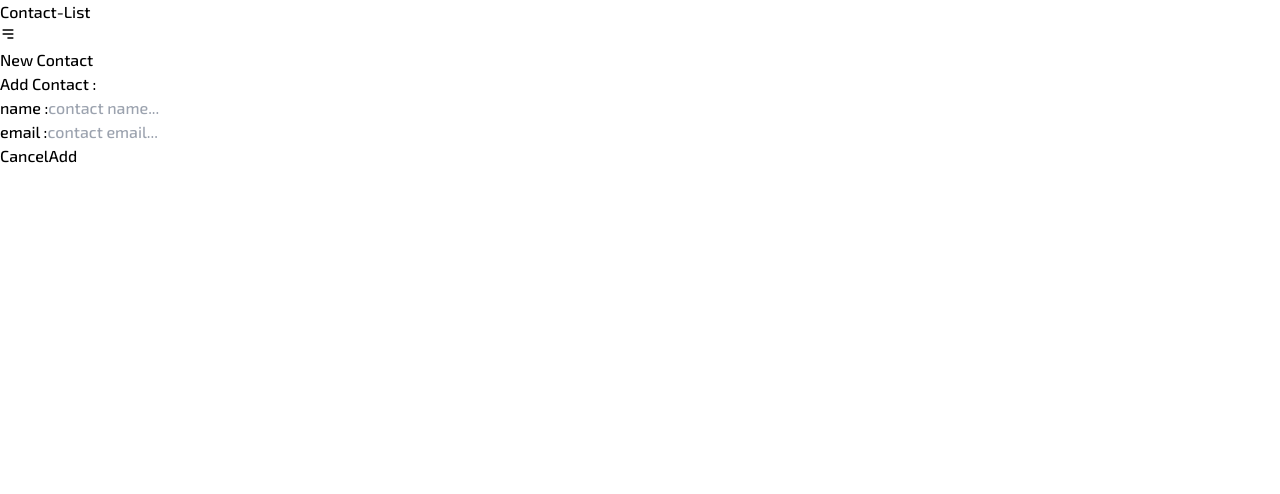
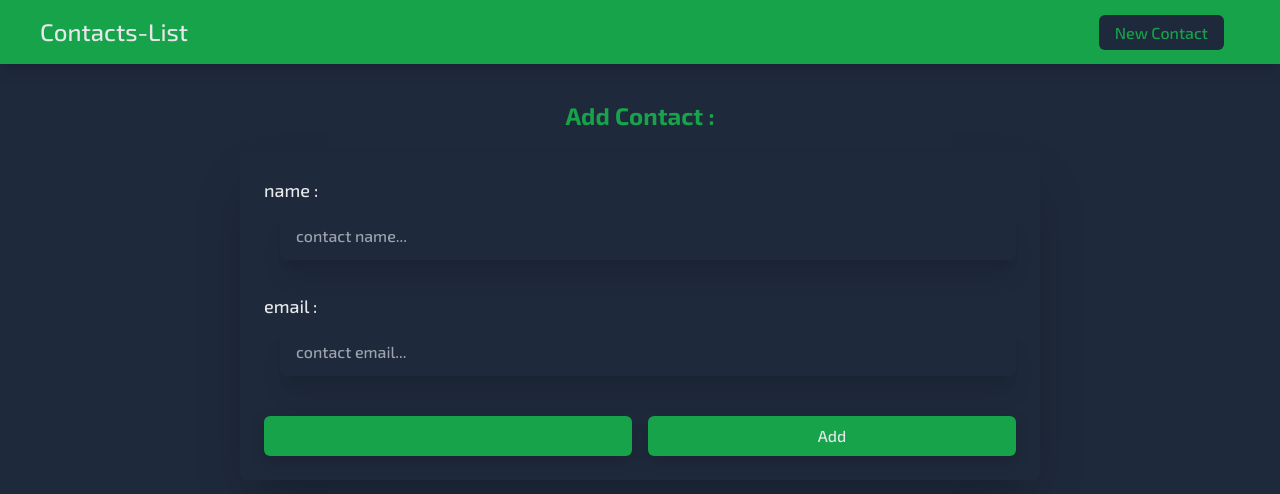
Before and after one commit to mehrabFronto/Contacts-List-App-Project, a React (Create React App) app: page /new-contact in a window 1280 px wide. Shown: the top 494 px of the page. Built offline with nearby package versions, Linux system fonts and the light colour scheme.

Commit message:
all styles have done by tailwindcss

```diff
--- a/src/App.css
+++ b/src/App.css
@@ -1,4 +1,41 @@
 .title{
+    font-weight: bold;
     color: #16a34a;
-    margin: 80px 0 15px 0;
+    margin: 100px 0 20px 0;
 }
+
+.btn,
+.link{
+    cursor: pointer;
+    width: 100%;
+    white-space: nowrap;
+    outline: none;
+    border: none;
+    background-color: #16a34a;
+    color: #e5e7eb;
+    border-radius: 6px;
+    padding: 0.5rem 1rem;
+    font-size: 1rem;
+    font-weight : 500;
+    box-shadow: 0 5px 15px rgba(0,0,0,0.15);
+    transition: all 0.2s ease-in-out;
+}
+
+
+.btn-menu{
+    width: 45px;
+    height: 45px;
+    box-shadow: none;
+    font-size: 1.8rem;
+}
+
+.link{
+    border: 1px solid #e5e7eb;
+    box-shadow: none;
+}
+
+.activeClassName{
+    border: none;
+    color: #16a34a;
+    background-color: #1e293b;
+}
--- a/src/App.js
+++ b/src/App.js
@@ -8,7 +8,7 @@ import { Route, Switch } from "react-router-dom";
 const App = () => {
    return (
       <div className="w-full flex flex-col">
-         <ToastContainer style={{ fontSize: "1.6rem" }} />
+         <ToastContainer style={{ fontSize: "1rem" }} />
          <Layout>
             <Switch>
                {routes.map((route) => (
--- a/src/Layout/Layout.js
+++ b/src/Layout/Layout.js
@@ -2,9 +2,11 @@ import Header from "../components/Header/Header";
 
 const Layout = ({ children }) => {
    return (
-      <div className="layout">
+      <div>
          <Header />
-         {children}
+         <main className="flex flex-col items-center justify-center w-full px-4">
+            {children}
+         </main>
       </div>
    );
 };
--- a/src/components/Contact/Contact.js
+++ b/src/components/Contact/Contact.js
@@ -1,24 +1,20 @@
-import { BiTrash } from "react-icons/bi";
-import { Link } from "react-router-dom";
+import { BsFillPersonFill, BsArrowRightCircle } from "react-icons/bs";
 
-const Contact = ({ contact, onRemove }) => {
+const Contact = ({ contact }) => {
    return (
-      <div>
-         <div>
-            {/* contact detail */}
-            <Link to={`/contacts/${contact.id}`}>
-               <div>
-                  <h3>{contact.name}</h3>
-                  <h3>{contact.email}</h3>
-               </div>
-            </Link>
-            {/* buttons */}
-            <div>
-               <button onClick={() => onRemove(contact.id)}>
-                  <BiTrash />
-               </button>
-            </div>
+      <div className="w-full flex items-center gap-x-4 bg-green-600 rounded-lg p-2 text-slate-800 hover:ring-2 hover:ring-green-600 hover:ring-offset-2 hover:ring-offset-slate-800 transition-all">
+         {/* contact icon */}
+         <span>
+            <BsFillPersonFill className="text-3xl text-gray-200" />
+         </span>
+         {/* contact detail */}
+         <div className="flex flex-col flex-1 w-1/3">
+            <h3 className="font-bold">{contact.name}</h3>
+            <h3 className="truncate">{contact.email}</h3>
          </div>
+         <span>
+            <BsArrowRightCircle className="text-2xl text-gray-200 mr-1" />
+         </span>
       </div>
    );
 };
--- a/src/components/ContactsList/ContactsList.js
+++ b/src/components/ContactsList/ContactsList.js
@@ -1,8 +1,7 @@
 import Contact from "../Contact/Contact";
 import { useState, useEffect } from "react";
 import { getAllContacts } from "../../services/getAllContactsService";
-import { toast } from "react-toastify";
-import { deleteContact } from "../../services/deleteContactService";
+import { Link } from "react-router-dom/cjs/react-router-dom.min";
 
 const ContactsList = () => {
    const [contacts, setContacts] = useState([]);
@@ -19,18 +18,6 @@ const ContactsList = () => {
       getContatcs();
    }, []);
 
-   const removeContactHandler = async (id) => {
-      try {
-         await deleteContact(id);
-
-         const { data } = await getAllContacts();
-
-         setContacts(data);
-
-         toast.success("contact successfully deleted");
-      } catch (err) {}
-   };
-
    // conditional rendering
    const renderContacts = () => {
       // if there is not any contacts => return a message . else return the list of contacts
@@ -42,18 +29,20 @@ const ContactsList = () => {
          );
 
       return contacts.map((c) => (
-         <Contact
-            key={c.id}
-            contact={c}
-            onRemove={removeContactHandler}
-         />
+         <Link
+            to={`/contacts/${c.id}`}
+            key={c.id}>
+            <Contact contact={c} />
+         </Link>
       ));
    };
 
    return (
       <>
-         <h2>Contacts List :</h2>
-         <div>{renderContacts()}</div>
+         <h2 className="title text-xl md:text-2xl">Contacts List :</h2>
+         <div className="w-full md:w-[600px] lg:w-[800px] flex flex-col gap-6 shadow-2xl rounded-md p-4">
+            {renderContacts()}
+         </div>
       </>
    );
 };
--- a/src/components/Header/Header.js
+++ b/src/components/Header/Header.js
@@ -6,29 +6,33 @@ const Header = () => {
    const [isOpen, setIsOpen] = useState(false);
 
    return (
-      <header>
-         <nav>
-            <ul>
+      <header className="w-full h-auto md:h-16 shadow-lg fixed text-gray-200 bg-green-600">
+         <nav className="w-full h-full flex items-center justify-center">
+            <ul className="w-full md:w-[750px] lg:w-[1000px] xl:w-[1200px] 2xl:w-[1400px] h-full flex flex-col md:flex-row items-center justify-center justify-between text-base md:text-lg lg:text-xl md:pl-0 py-2 px-4">
                {/* mobile navbar */}
-               <div>
-                  <h1>
+               <div className="w-full flex items-center justify-between">
+                  <h1 className="text-xl md:text-2xl lg:text-2xl font-cold">
                      <Link
                         style={{ color: "var(--primary-color)" }}
                         to="/"
                         onClick={() => setIsOpen(false)}>
-                        Contact-List
+                        Contacts-List
                      </Link>
                   </h1>
-                  <button onClick={() => setIsOpen(!isOpen)}>
+                  <button
+                     className="md:hidden btn btn-menu "
+                     onClick={() => setIsOpen(!isOpen)}>
                      {isOpen ? <HiOutlineX /> : <HiMenuAlt3 />}
                   </button>
                </div>
                {/* mobile list item */}
                {isOpen && (
-                  <div>
-                     <li>
+                  <div className="md:hidden w-full flex flex-col items-start justify-start mt-8 gap-5">
+                     <li className="w-full flex justify-between items-center">
                         <NavLink
                            to="/new-contact"
+                           className="w-full py-2 flex justify-between items-center text-slate-800"
+                           activeClassName="bg-slate-800 !text-green-600 rounded-md py-2 px-3"
                            onClick={() => setIsOpen(false)}>
                            New Contact
                         </NavLink>
@@ -36,9 +40,14 @@ const Header = () => {
                   </div>
                )}
                {/* desktop navbar */}
-               <div>
+               <div className="hidden md:flex items-flex gap-5">
                   <li>
-                     <NavLink to="/new-contact">New Contact</NavLink>
+                     <NavLink
+                        className="link"
+                        activeClassName="activeClassName"
+                        to="/new-contact">
+                        New Contact
+                     </NavLink>
                   </li>
                </div>
             </ul>
--- a/src/index.css
+++ b/src/index.css
@@ -2,6 +2,9 @@
 
 body{
     font-family: 'Exo 2', sans-serif;
+    margin: 0;
+    padding: 0;
+    background-color: #1e293b;
 }
 
 @tailwind base;
--- a/src/pages/ContactForm/ContactForm.js
+++ b/src/pages/ContactForm/ContactForm.js
@@ -30,47 +30,73 @@ const ContactForm = ({ history }) => {
    };
 
    return (
-      <form onSubmit={submitHandler}>
-         <h2>Add Contact :</h2>
-         <div>
-            <div>
-               <label>name :</label>
+      <>
+         <h2 className="title text-xl md:text-2xl">Add Contact :</h2>
+         <form
+            onSubmit={submitHandler}
+            className="w-full md:w-[600px] lg:w-[800px] shadow-2xl text-gray-200 rounded-lg">
+            <div className="flex flex-col gap-6 md:gap-8 p-4 md:p-6">
+               {/* name section */}
+               <div className="flex flex-col gap-2 text-green-600">
+                  <label
+                     htmlFor="name"
+                     className="text-lg text-gray-200">
+                     name :
+                  </label>
                   {/* contact name input */}
                   <input
+                     className="bg-transparent ml-4 shadow-xl rounded-md py-2 md:py-3 px-3 md:px-4 outline-none focus:ring-1 focus:ring-green-600 focus:ring-offset-1 focus:ring-offset-slate-800 transition-all duration-400"
                      type="text"
                      placeholder="contact name..."
                      onChange={(e) =>
                         setNewContact({ ...newContact, name: e.target.value })
                      }
                      value={newContact.name}
+                     id="name"
                   />
                </div>
-            <div>
-               <label>email :</label>
+               {/* email section */}
+               <div className="flex flex-col gap-2 text-green-600">
+                  <label
+                     htmlFor="email"
+                     className="text-lg text-gray-200">
+                     email :
+                  </label>
 
                   {/* contact email input */}
                   <input
+                     className="bg-transparent ml-4 shadow-xl rounded-md py-2 md:py-3 px-3 md:px-4 outline-none focus:ring-1 focus:ring-green-600 focus:ring-offset-2 focus:ring-offset-slate-800 transition-all duration-400"
                      type="email"
                      placeholder="contact email..."
                      onChange={(e) =>
                         setNewContact({ ...newContact, email: e.target.value })
                      }
                      value={newContact.email}
+                     id="email"
                   />
                </div>
                {/* buttons */}
-            <div>
+               <div className="flex items-center gap-4 mt-2">
                   {/* cancel btn */}
                   <button
                      type="button"
-                  onClick={() => setNewContact({ name: "", email: "" })}>
+                     className="btn flex-1 text-green-600 hover:ring-2 hover:ring-green-600 hover:ring-offset-2 hover:ring-offset-slate-800"
+                     onClick={() => {
+                        setNewContact({ name: "", email: "" });
+                        history.push("/");
+                     }}>
                      Cancel
                   </button>
                   {/* add btn */}
-               <button type="submit">Add</button>
+                  <button
+                     className="btn flex-1 bg-green-600 hover:ring-2 hover:ring-green-600 hover:ring-offset-2 hover:ring-offset-slate-800"
+                     type="submit">
+                     Add
+                  </button>
                </div>
             </div>
          </form>
+      </>
    );
 };
 
--- a/src/pages/SelectedContact/SelectedContact.js
+++ b/src/pages/SelectedContact/SelectedContact.js
@@ -1,6 +1,8 @@
 import { useEffect, useState } from "react";
-import { BiX } from "react-icons/bi";
+import { BiArrowBack, BiTrash } from "react-icons/bi";
 import { getOneContact } from "../../services/getOneContactService";
+import { toast } from "react-toastify";
+import { deleteContact } from "../../services/deleteContactService";
 
 const SelectedContact = ({ match, history }) => {
    const id = match.params.id;
@@ -20,20 +22,30 @@ const SelectedContact = ({ match, history }) => {
       getContact();
    }, [id]);
 
+   const removeContactHandler = async (id) => {
+      try {
+         await deleteContact(id);
+
+         toast.success("contact successfully deleted");
+
+         history.push("/");
+      } catch (err) {}
+   };
+
    const renderContactBody = () => {
       if (!id) return <h2>loading</h2>;
 
       return (
          <>
             {/* name */}
-            <div>
-               <h3>name :</h3>
-               <h3>{contact.name}</h3>
+            <div className="w-full flex flex-col gap-y-1">
+               <h3 className="text-xl">name :</h3>
+               <h3 className=" ml-4 text-green-600">{contact.name}</h3>
             </div>
             {/* email */}
-            <div>
-               <h3>email :</h3>
-               <h3>{contact.email}</h3>
+            <div className="w-full flex flex-col gap-y-1">
+               <h3 className="text-xl">email :</h3>
+               <h3 className="truncate ml-4 text-green-600">{contact.email}</h3>
             </div>
          </>
       );
@@ -41,17 +53,22 @@ const SelectedContact = ({ match, history }) => {
 
    return (
       //  selected contact card
-      <div>
-         {/* header */}
-         <div>
-            <h2>Contact</h2>
-            <button onClick={() => history.push("/")}>
-               <BiX />
-            </button>
+      <>
+         <h2 className="title text-xl md:text-2xl">Contact</h2>
+         <div className="w-full md:w-[600px] lg:w-[800px] flex flex-col p-4 text-gray-200 shadow-2xl rounded-lg">
+            {/* header */}
+            <div className="w-full flex items-center justify-between bg-green-600 p-4 rounded-md text-slate-800 shadow-lg mb-6 relative top-[-20px] left-0 right-0">
+               <button onClick={() => history.push("/")}>
+                  <BiArrowBack className="text-xl" />
+               </button>
+               <button onClick={() => removeContactHandler(id)}>
+                  <BiTrash className="text-xl hover:text-red-600 transition-all duration-200" />
+               </button>
+            </div>
+            {/* body */}
+            <div className="flex flex-col gap-y-6">{renderContactBody()}</div>
          </div>
-         {/* body */}
-         <div>{renderContactBody()}</div>
-      </div>
+      </>
    );
 };
 
```
Also changed, not shown: src/pages/SelectedContact/SelectedContact.module.css (added). Lines whose indentation alone changed are shown as unchanged.
